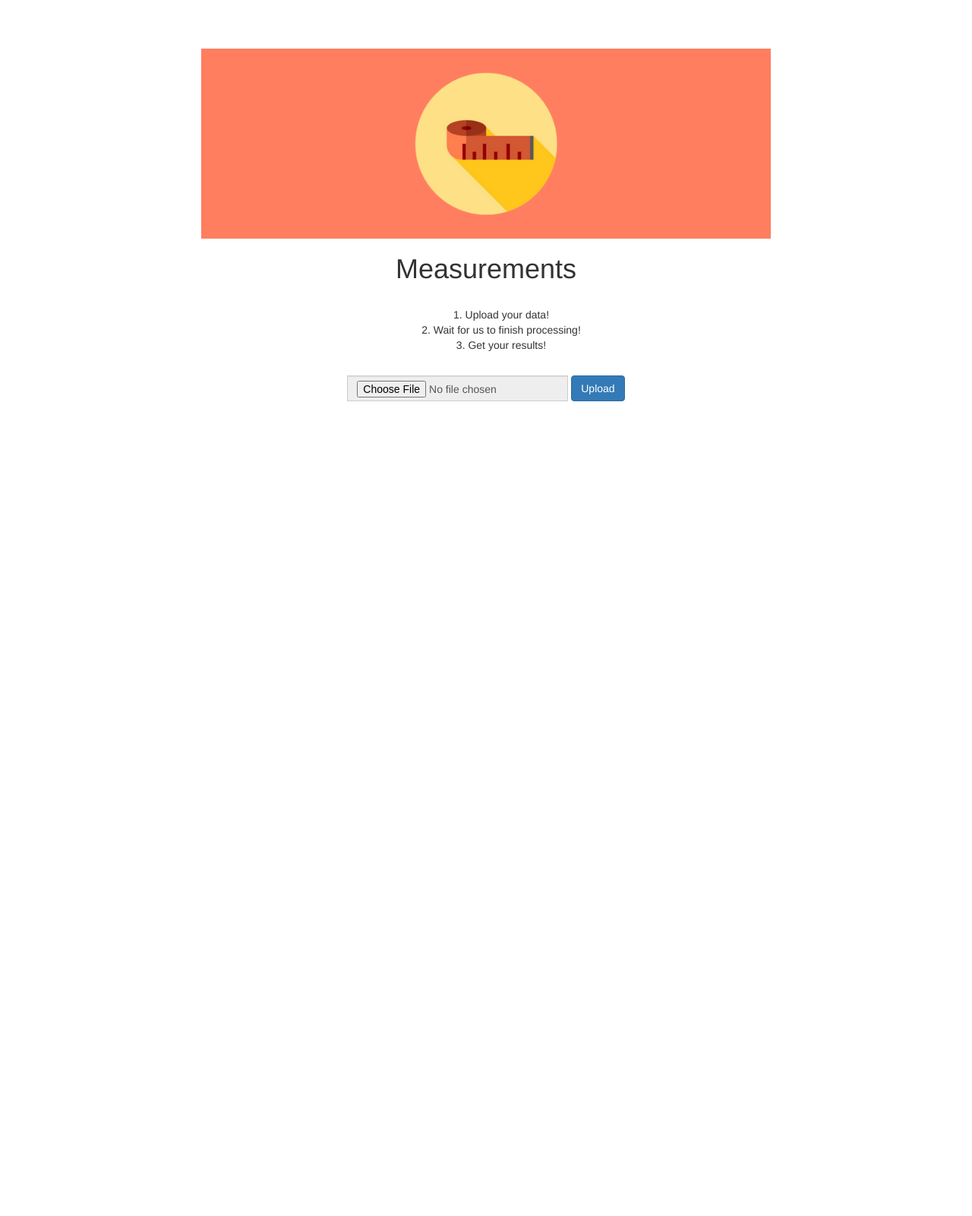
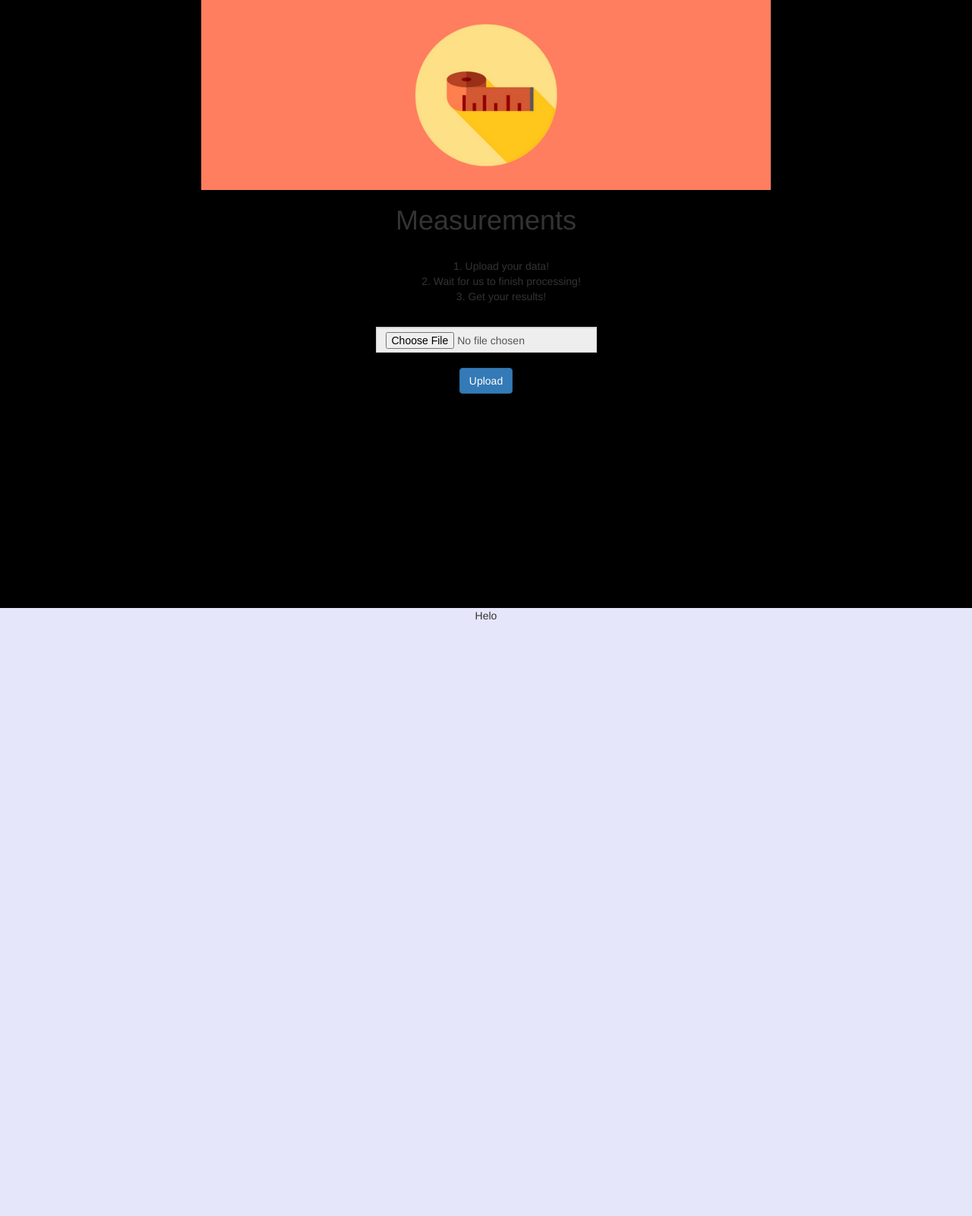
Before and after one commit to nicolecvaldez/campaign-measurement-webapp, a Flask app: page / in a window 1280 px wide. Shown: the whole page at 76% size. Before the commit the page ends 528 px from the top, so only its background shows below. Run offline with Flask 2, Linux system fonts and the light colour scheme; some libraries are stand-ins or nearby versions.

Commit message:
Beginning of front-end work
* Figured out to make screen-wide divs
* starting to implement flexbox on first page, will fully flexbox-ify everything
* added temporary background colors to easily discern different div elements

```diff
--- /dev/null
+++ b/app/static/css/style.css
@@ -0,0 +1,28 @@
+html {
+  width: 100%;
+  height: 100%;
+  margin: 0;
+  padding: 0;
+}
+
+body {
+  display: flex;
+  flex-flow: row wrap;
+  width: 100%;
+  height: 100%;
+}
+
+.container {
+  text-align: center;
+  background-color: black;
+  width: 100%;
+  height: 100%;
+
+}
+
+.below-the-fold {
+  background-color: lavender;
+  text-align: center;
+  width: 100%;
+  height: 100%;
+}
--- a/app/templates/index.html
+++ b/app/templates/index.html
@@ -3,7 +3,8 @@
 
 {% block content %}
 
-<div class="container" style="margin-top: 5%; text-align: center">
+<link rel="stylesheet" type="text/css" href="../static/css/style.css"/>
+<div class="container">
 
 	{% with messages = get_flashed_messages() %}
 	  {% if messages %}
@@ -35,10 +36,12 @@
             <!--Browse...-->
         <!--</label>-->
         <input type="file" name="file" class="form-control" readonly="">
-    </div>
+    </div> <br> <br>
     <button type="submit" class="btn btn-primary">Upload</button>
     </form>
 
 </div>
-
+<div class="below-the-fold">
+	Helo
+</div>
 {% endblock %}
```
Also changed, not shown: 5 other files.
